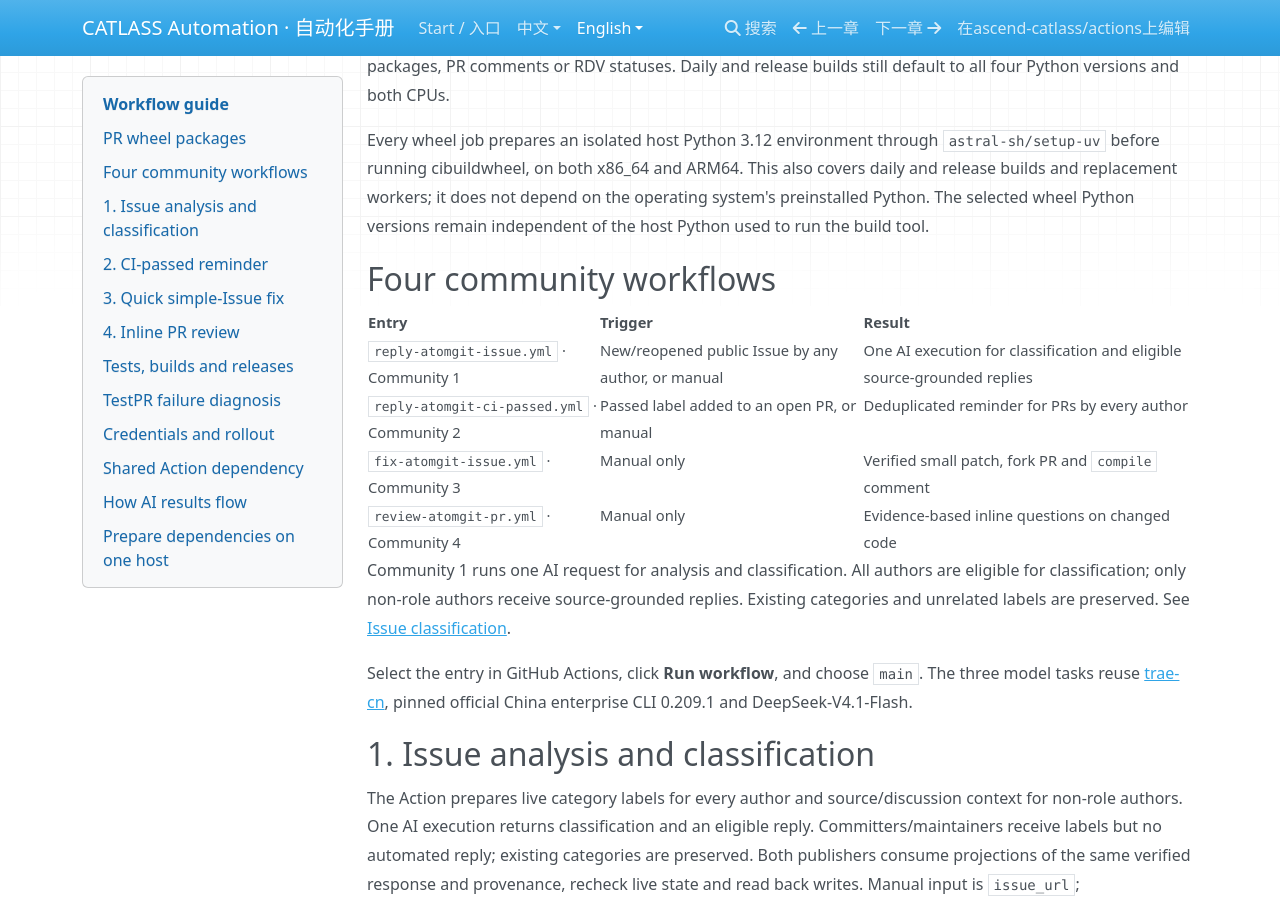
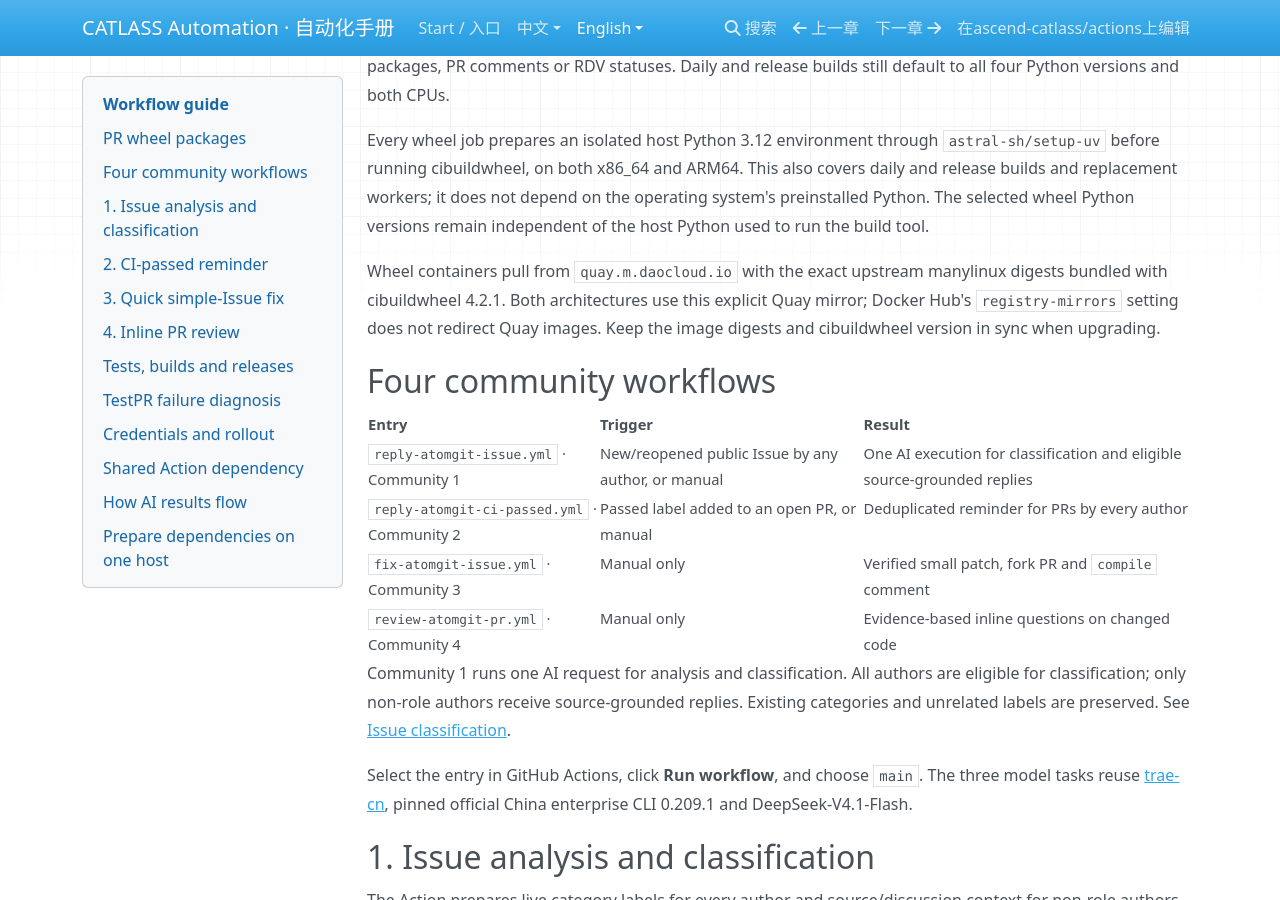
Before and after one commit to ascend-catlass/actions, an MkDocs documentation site: the page built from docs/en/workflows.md, in a window 1280 px wide and 900 px high, scrolled down 575 px. Built offline with MkDocs 1.6.1, drawn with Linux system fonts in a browser that asks for light colours; nearby versions of some CDN libraries.

Commit message:
fix: pull pinned manylinux images through Quay mirror (#53)

```diff
--- a/docs/en/workflows.md
+++ b/docs/en/workflows.md
@@ -29,6 +29,11 @@ Every wheel job prepares an isolated host Python 3.12 environment through
 This also covers daily and release builds and replacement workers; it does not
 depend on the operating system's preinstalled Python. The selected wheel Python
 versions remain independent of the host Python used to run the build tool.
+
+Wheel containers pull from `quay.m.daocloud.io` with the exact upstream
+manylinux digests bundled with cibuildwheel 4.2.1. Both architectures use this
+explicit Quay mirror; Docker Hub's `registry-mirrors` setting does not redirect
+Quay images. Keep the image digests and cibuildwheel version in sync when upgrading.
 
 ## Four community workflows
 
```
Also changed, not shown: docs/zh/workflows.md (+4 -0 lines), 2 other files.
